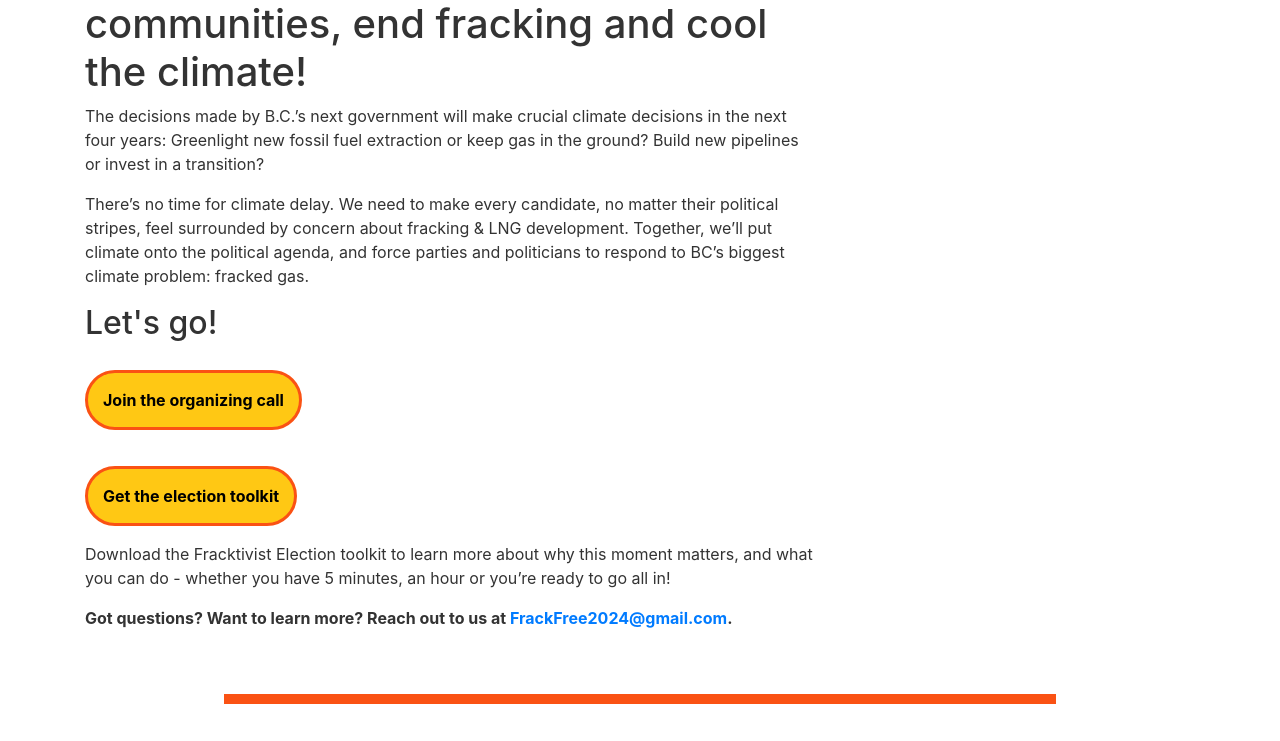
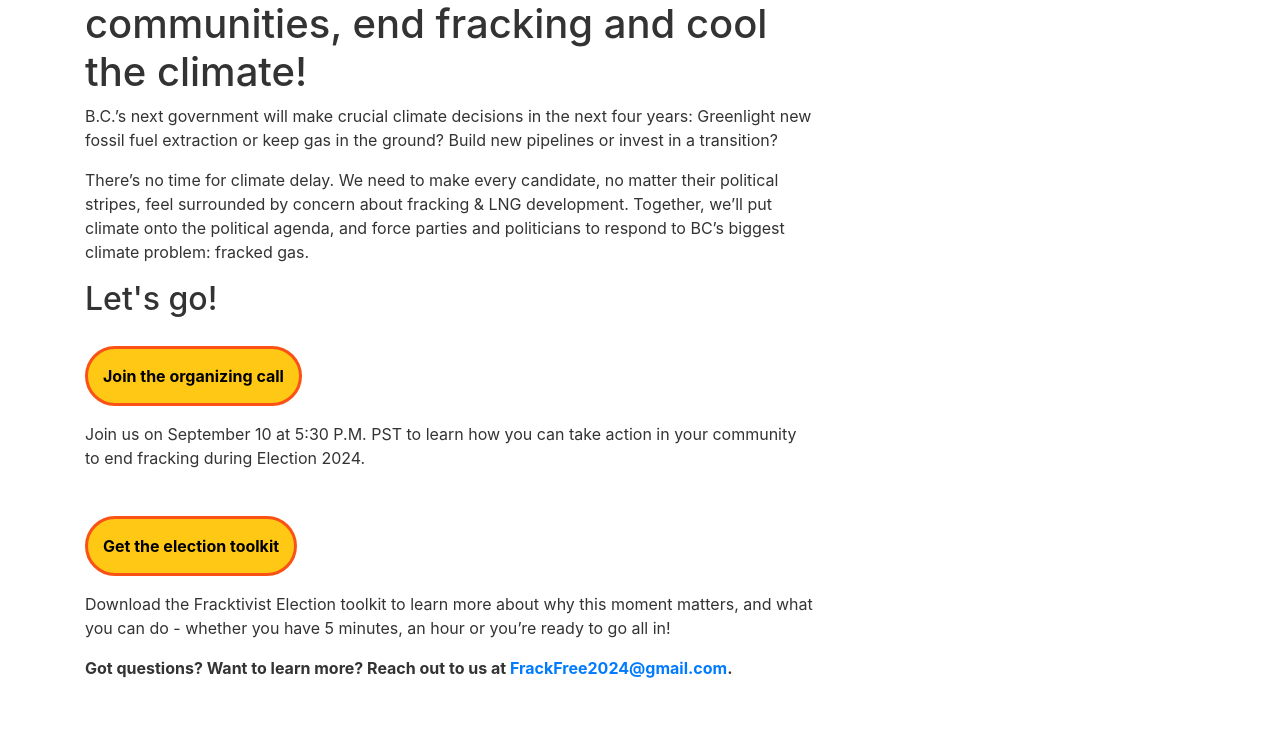
Before and after one commit to Standearth/ffbc, a website: page index.html in a window 1280 px wide. Shown: the part 896-1637 px from the top of the page. Drawn offline with nearby package versions, Linux system fonts and the light colour scheme.

Commit message:
changes'

```diff
--- a/index.html
+++ b/index.html
@@ -35,12 +35,13 @@
       <div class="row">
         <div class="col-lg-8 mt-5 px-10">
           <h1>Disrupt climate denial to defend communities, end fracking and cool the climate!</h1>
-          <p>The decisions made by B.C.’s next government will make crucial climate decisions in the next four years: Greenlight new fossil fuel extraction or keep gas in the ground? Build new pipelines or invest in a transition? </p>
+          <p>B.C.’s next government will make crucial climate decisions in the next four years: Greenlight new fossil fuel extraction or keep gas in the ground? Build new pipelines or invest in a transition? </p>
             <p>There’s no time for climate delay. We need to make every candidate, no matter their political stripes, feel surrounded by concern about fracking & LNG development. Together, we’ll put climate onto the political agenda, and force parties and politicians to respond to BC’s biggest climate problem: fracked gas.
             </p>
             <h2>Let's go!</h2>
           <p><a href="https://stand-earth.zoom.us/meeting/register/tZ0rfumoqDsuGtHYL5yuETDUZ1yFBnFqS-L5" style="font-size:1rem;" class="btn">Join the organizing call</a></p>
-          <p><a href="#" style="font-size:1rem;" class="btn">Get the election toolkit</a></p>
+          <p>Join us on September 10 at 5:30 P.M. PST to learn how you can take action in your community to end fracking during Election 2024.</p>
+          <p style="padding-top:10px;"><a href="#" style="font-size:1rem;" class="btn">Get the election toolkit</a></p>
           <p>Download the Fracktivist Election toolkit to learn more about why this moment matters, and what you can do - whether you have 5 minutes, an hour or you’re ready to go all in!
           </p>
           <p><strong>Got questions? Want to learn more? Reach out to us at <a target="_new" href="mailto:FrackFree2024@gmail.com">FrackFree2024@gmail.com</a>.</strong></p>
```
